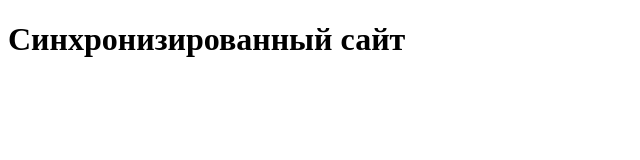
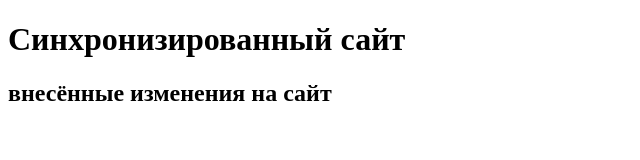
Before and after one commit to ivanevolin/ivanevolin.github.io, a plain HTML site: page index.html in a window 1280 px wide. Shown: the whole page, without its empty margins (0-640 px from the left). Drawn offline with Linux system fonts and the light colour scheme.

Commit message:
внесённые изменения на сайт

```diff
--- a/index.html
+++ b/index.html
@@ -6,5 +6,6 @@
 </head>
 <body>
 	<h1>Синхронизированный сайт</h1>
+	<h2>внесённые изменения на сайт</h2>
 </body>
 </html>
```
